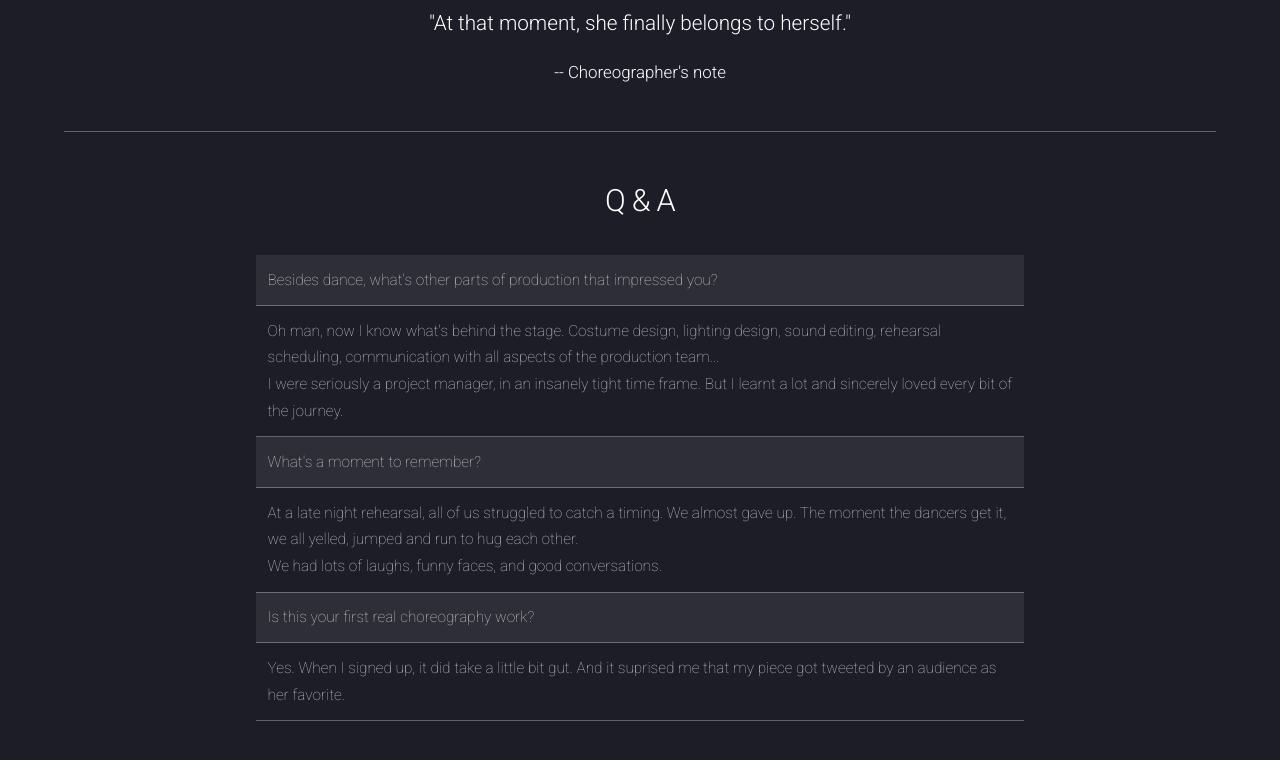
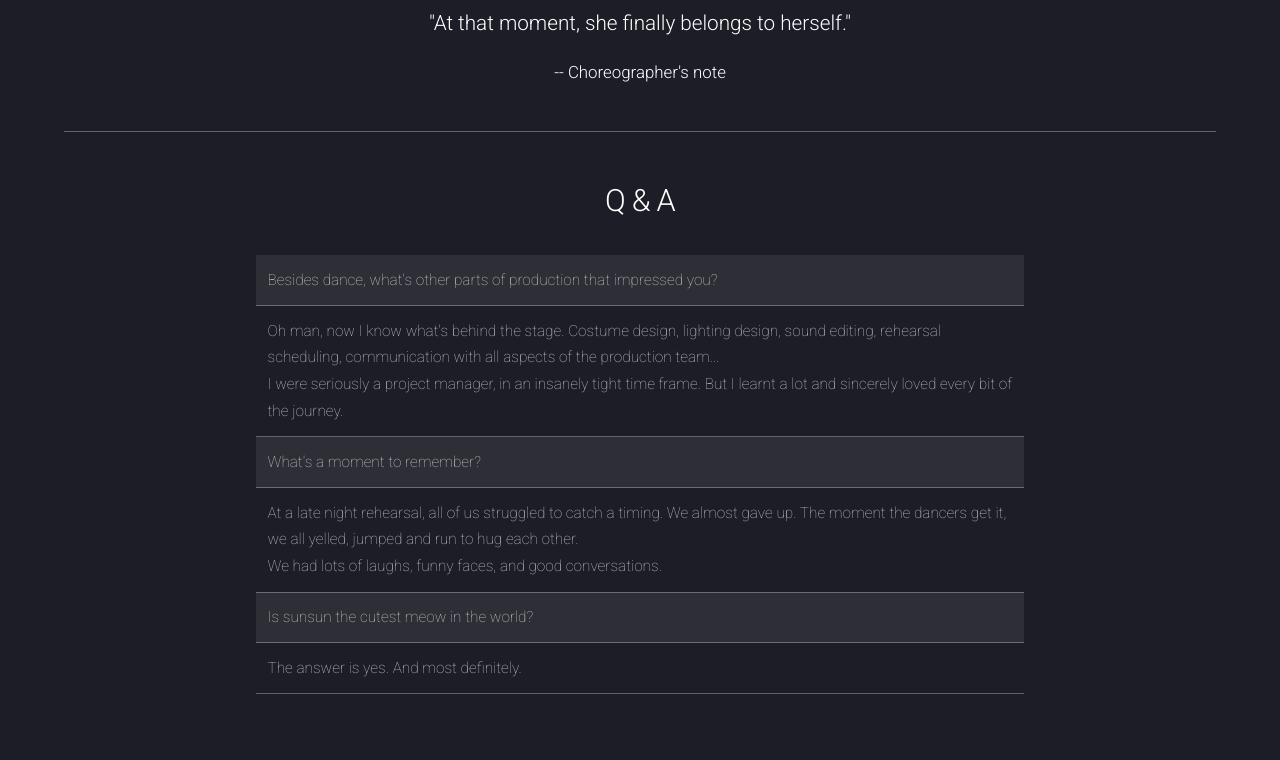
Before and after one commit to sl511/sl511.github.io, a plain HTML site: page 3 - She, and her red.html in a window 1280 px wide. Shown: the part 871-1631 px from the top of the page. Drawn offline with Linux system fonts and the light colour scheme.

Commit message:
firstokdraft

```diff
--- a/3 - She, and her red.html
+++ b/3 - She, and her red.html
@@ -95,11 +95,11 @@
 
 											</tr>
                                           <tr>
-												<td>Is this your first real choreography work?</td>
+												<td>Is sunsun the cutest meow in the world?</td>
 
 											</tr>
                                             <tr>
-												<td>Yes. When I signed up, it did take a little bit gut. And it suprised me that my piece got tweeted by an audience as her favorite.
+												<td>The answer is yes. And most definitely.
 
 
 											</tr>
```
Also changed, not shown: images/pic02.jpg, images/pic04.jpg, pic02.jpg (deleted), 2 other files.
